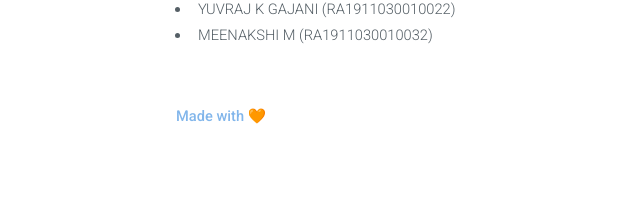
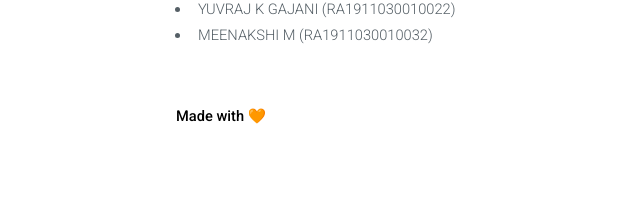
Before and after one commit to Kro-nos/Blaze-SEPM, a PHP site: page /rail_connect/Team.php in a window 1280 px wide. Shown: the part 2275-2479 px from the top of the page, without its empty margins (0-640 px from the left). Run offline with PHP 8.4, Linux system fonts and the light colour scheme; the visitor is signed in with stand-in values (Sample User, id 1).

Commit message:
Update Team.php

```diff
--- a/Team.php
+++ b/Team.php
@@ -70,7 +70,7 @@ session_start();
 							<li>YUVRAJ K GAJANI (RA1911030010022)</li>
 							<li>MEENAKSHI M		(RA1911030010032)</li></ul><br>
 							<centre>
-						<strong>Made with 🧡</strong><br>
+						<strong><font color=black>Made with 🧡</font></strong><br>
 							</centre>
 					</section>
 						</div>
```
